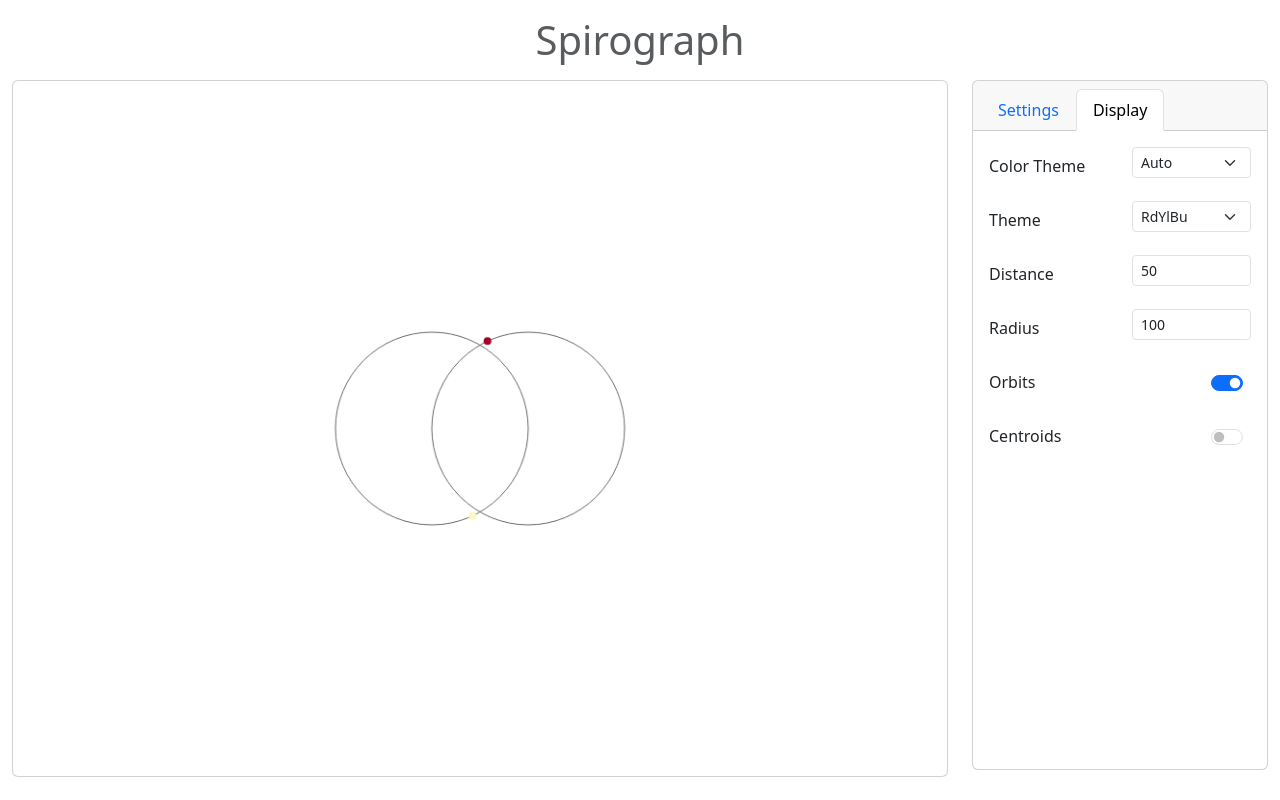
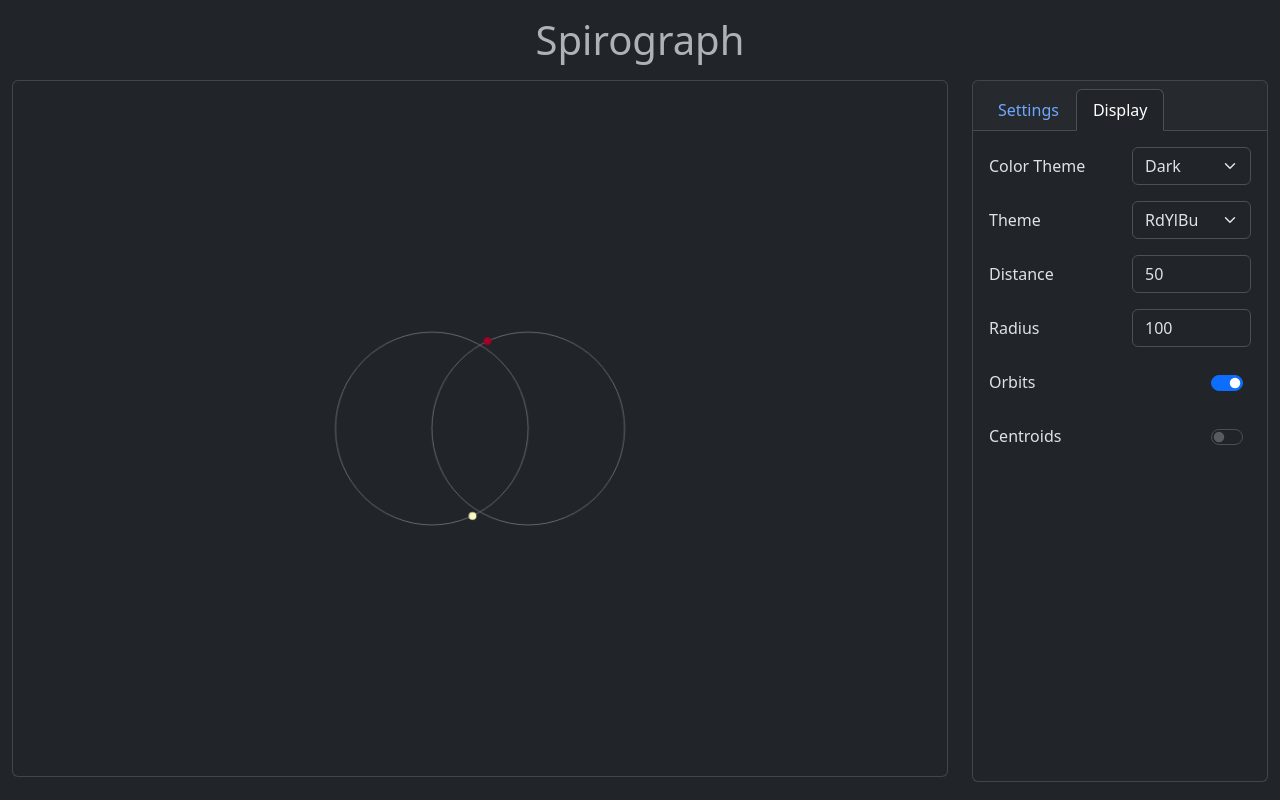
Before and after one commit to thiagodnf/spirograph, a website with bundled scripts: page index.html in a window 1280 px wide. Both pictures are taken after a click on the tab "Display". Built offline with nearby package versions, Linux system fonts and the light colour scheme; files whose address does not match are found by name.

Commit message:
increaesed size

```diff
--- a/index.html
+++ b/index.html
@@ -48,13 +48,13 @@
                                     <div class="row mb-3">
                                         <label for="speed" class="col-form-label col-sm-6 ">Speed</label>
                                         <div class="col-sm-6">
-                                            <input type="number" class="form-control form-control-sm" pattern="\d*" id="speed" step="1" min="1" max="200" value="1">
+                                            <input type="number" class="form-control" pattern="\d*" id="speed" step="1" min="1" max="200" value="1">
                                         </div>
                                     </div>
                                     <div class="row">
                                         <label for="circles" class="col-form-label col-sm-6 ">Circles</label>
                                         <div class="col-sm-6">
-                                            <input type="number" class="form-control form-control-sm" pattern="\d*" id="circles" step="1" min="2" max="400" value="2">
+                                            <input type="number" class="form-control" pattern="\d*" id="circles" step="1" min="2" max="400" value="2">
                                         </div>
                                     </div>
                                 </div>
@@ -62,17 +62,17 @@
                                     <div class="row mb-3">
                                         <label for="color-theme" class="col-form-label col-sm-6 ">Color Theme</label>
                                         <div class="col-sm-6">
-                                            <select class="form-select form-select-sm" id="color-theme">
+                                            <select class="form-select" id="color-theme">
                                                 <option value="light">Light</option>
-                                                <option value="dark">Dark</option>
-                                                <option selected value="auto">Auto</option>
+                                                <option selected value="dark">Dark</option>
+                                                <option value="auto">Auto</option>
                                             </select>
                                         </div>
                                     </div>
                                     <div class="row mb-3">
                                         <label for="theme" class="col-form-label col-sm-6 ">Theme</label>
                                         <div class="col-sm-6">
-                                            <select class="form-select form-select-sm" id="theme">
+                                            <select class="form-select" id="theme">
                                                 <option selected value="interpolateRdYlBu">RdYlBu</option>
                                                 <option value="interpolateViridis">Viridis</option>
                                                 <option value="interpolateTurbo">Turbo</option>
@@ -85,13 +85,13 @@
                                     <div class="row mb-3">
                                         <label for="distance" class="col-form-label col-sm-6 ">Distance</label>
                                         <div class="col-sm-6">
-                                            <input type="number" class="form-control form-control-sm" pattern="\d*" id="distance" step="1" min="0" max="400" value="50">
+                                            <input type="number" class="form-control" pattern="\d*" id="distance" step="1" min="0" max="400" value="50">
                                         </div>
                                     </div>
                                     <div class="row mb-3">
                                         <label for="radius" class="col-form-label col-sm-6 ">Radius</label>
                                         <div class="col-sm-6">
-                                            <input type="number" class="form-control form-control-sm" pattern="\d*" id="radius" step="1" min="0" max="400" value="100">
+                                            <input type="number" class="form-control" pattern="\d*" id="radius" step="1" min="0" max="400" value="100">
                                         </div>
                                     </div>
                                     <div class="row mb-3">
--- a/js/script.js
+++ b/js/script.js
@@ -12,7 +12,7 @@ function resizeWindow() {
     canvas.setWidth($mainPanel.width());
     canvas.setHeight($(window).height() - $mainPanel.offset().top - 32);
 
-    $(".side-panel .card").height(canvas.getHeight());
+    $(".side-panel .card").height(canvas.getHeight()+12);
 }
 
 $(function () {
--- a/js/utils/DarkMode.js
+++ b/js/utils/DarkMode.js
@@ -5,7 +5,7 @@ export default class DarkMode {
         const storedTheme = DarkMode.getStoredTheme()
 
         if (!storedTheme) {
-            DarkMode.setStoredTheme("auto");
+            DarkMode.setStoredTheme("dark");
         }
 
         DarkMode.activateTheme(DarkMode.getPreferredTheme());
```
